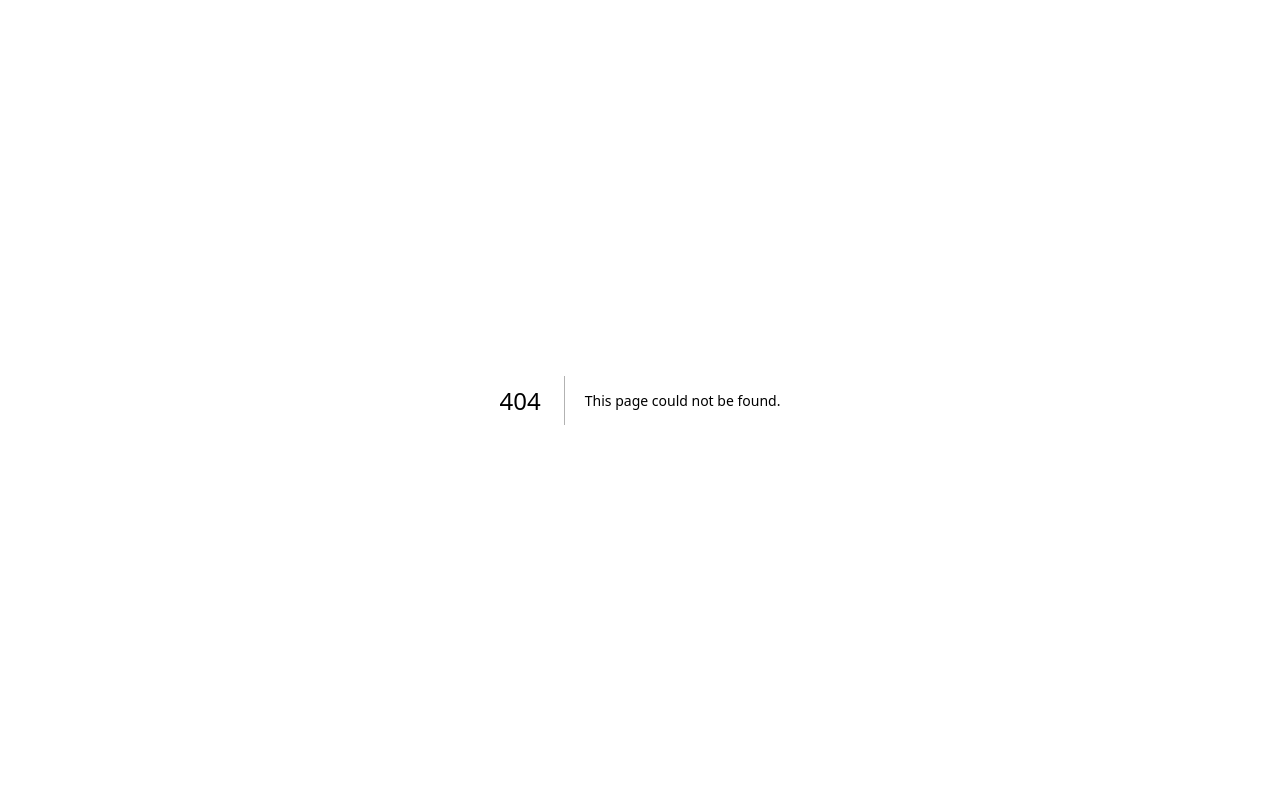
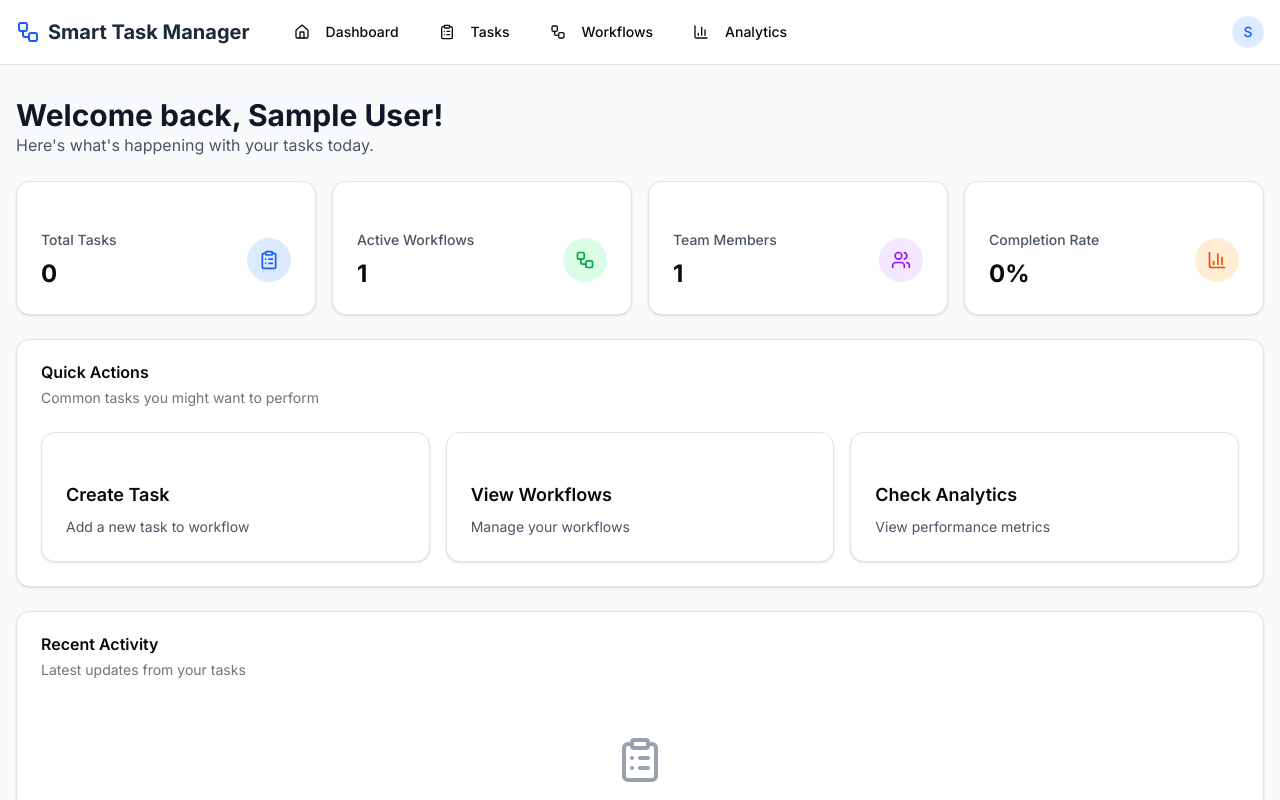
Before and after one commit to SohanurRahman007/smart-task-manager-frontend, a Next.js app: page /dashboard in a window 1280 px wide. Before the commit this address had no page. Shown: the top 800 px of the page. Built offline with nearby package versions, Linux system fonts and the light colour scheme; sample sign-in values are in the browser's storage.

Commit message:
dashboard error fixed

```diff
--- /dev/null
+++ b/components/shared/Navbar.tsx
@@ -0,0 +1,126 @@
+"use client";
+
+import { useRouter } from "next/navigation";
+import { useDispatch, useSelector } from "react-redux";
+import { RootState } from "@/lib/store/store";
+import { logout } from "@/lib/store/slices/authSlice";
+import { Button } from "@/components/ui/button";
+import { Avatar, AvatarFallback } from "@/components/ui/avatar";
+import {
+  DropdownMenu,
+  DropdownMenuContent,
+  DropdownMenuItem,
+  DropdownMenuLabel,
+  DropdownMenuSeparator,
+  DropdownMenuTrigger,
+} from "@/components/ui/dropdown-menu";
+import {
+  Home,
+  ClipboardList,
+  Workflow,
+  BarChart3,
+  LogOut,
+  User,
+} from "lucide-react";
+
+export default function Navbar() {
+  const router = useRouter();
+  const dispatch = useDispatch();
+  const { user } = useSelector((state: RootState) => state.auth);
+
+  const handleLogout = () => {
+    dispatch(logout());
+    router.push("/login");
+  };
+
+  const navItems = [
+    {
+      label: "Dashboard",
+      icon: <Home className="h-4 w-4" />,
+      path: "/dashboard",
+    },
+    {
+      label: "Tasks",
+      icon: <ClipboardList className="h-4 w-4" />,
+      path: "/dashboard/tasks",
+    },
+    {
+      label: "Workflows",
+      icon: <Workflow className="h-4 w-4" />,
+      path: "/dashboard/workflows",
+    },
+    {
+      label: "Analytics",
+      icon: <BarChart3 className="h-4 w-4" />,
+      path: "/dashboard/analytics",
+    },
+  ];
+
+  return (
+    <nav className="bg-white border-b">
+      <div className="container mx-auto px-4">
+        <div className="flex h-16 items-center justify-between">
+          <div className="flex items-center space-x-8">
+            <div className="flex items-center space-x-2">
+              <Workflow className="h-6 w-6 text-blue-600" />
+              <span className="text-xl font-bold text-gray-800">
+                Smart Task Manager
+              </span>
+            </div>
+
+            <div className="hidden md:flex space-x-4">
+              {navItems.map((item) => (
+                <Button
+                  key={item.label}
+                  variant="ghost"
+                  onClick={() => router.push(item.path)}
+                  className="flex items-center space-x-2"
+                >
+                  {item.icon}
+                  <span>{item.label}</span>
+                </Button>
+              ))}
+            </div>
+          </div>
+
+          <div className="flex items-center space-x-4">
+            <DropdownMenu>
+              <DropdownMenuTrigger asChild>
+                <Button
+                  variant="ghost"
+                  className="relative h-8 w-8 rounded-full"
+                >
+                  <Avatar className="h-8 w-8">
+                    <AvatarFallback className="bg-blue-100 text-blue-600">
+                      {user?.name?.charAt(0).toUpperCase()}
+                    </AvatarFallback>
+                  </Avatar>
+                </Button>
+              </DropdownMenuTrigger>
+              <DropdownMenuContent className="w-56" align="end">
+                <DropdownMenuLabel>
+                  <div className="flex flex-col space-y-1">
+                    <p className="text-sm font-medium">{user?.name}</p>
+                    <p className="text-xs text-gray-500">{user?.email}</p>
+                    <p className="text-xs text-blue-600 font-medium capitalize">
+                      {user?.role}
+                    </p>
+                  </div>
+                </DropdownMenuLabel>
+                <DropdownMenuSeparator />
+                <DropdownMenuItem onClick={() => router.push("/dashboard")}>
+                  <User className="mr-2 h-4 w-4" />
+                  <span>Profile</span>
+                </DropdownMenuItem>
+                <DropdownMenuItem onClick={handleLogout}>
+                  <LogOut className="mr-2 h-4 w-4" />
+                  <span>Logout</span>
+                </DropdownMenuItem>
+              </DropdownMenuContent>
+            </DropdownMenu>
+          </div>
+        </div>
+      </div>
+    </nav>
+  );
+}
--- a/src/app/(dashboard)/layout.tsx
+++ b/src/app/dashboard/layout.tsx
@@ -4,7 +4,7 @@ import { useEffect } from "react";
 import { useRouter } from "next/navigation";
 import { useSelector } from "react-redux";
 import { RootState } from "@/lib/store/store";
-import Navbar from "@/components/shared/Navbar";
+import Navbar from "../../../components/shared/Navbar";
 
 export default function DashboardLayout({
   children,
--- /dev/null
+++ b/src/app/dashboard/page.tsx
@@ -0,0 +1,144 @@
+"use client";
+
+import { useSelector } from "react-redux";
+import { RootState } from "@/lib/store/store";
+import {
+  Card,
+  CardContent,
+  CardDescription,
+  CardHeader,
+  CardTitle,
+} from "@/components/ui/card";
+import { Button } from "@/components/ui/button";
+import { Users, ClipboardList, Workflow, BarChart3 } from "lucide-react";
+import { useRouter } from "next/navigation";
+
+export default function DashboardPage() {
+  const { user } = useSelector((state: RootState) => state.auth);
+  const router = useRouter();
+
+  const stats = [
+    {
+      label: "Total Tasks",
+      value: "0",
+      icon: <ClipboardList className="h-5 w-5" />,
+      color: "bg-blue-100 text-blue-600",
+    },
+    {
+      label: "Active Workflows",
+      value: "1",
+      icon: <Workflow className="h-5 w-5" />,
+      color: "bg-green-100 text-green-600",
+    },
+    {
+      label: "Team Members",
+      value: "1",
+      icon: <Users className="h-5 w-5" />,
+      color: "bg-purple-100 text-purple-600",
+    },
+    {
+      label: "Completion Rate",
+      value: "0%",
+      icon: <BarChart3 className="h-5 w-5" />,
+      color: "bg-orange-100 text-orange-600",
+    },
+  ];
+
+  const quickActions = [
+    {
+      label: "Create Task",
+      description: "Add a new task to workflow",
+      action: () => router.push("/dashboard/tasks?create=true"),
+    },
+    {
+      label: "View Workflows",
+      description: "Manage your workflows",
+      action: () => router.push("/dashboard/workflows"),
+    },
+    {
+      label: "Check Analytics",
+      description: "View performance metrics",
+      action: () => router.push("/dashboard/analytics"),
+    },
+  ];
+
+  return (
+    <div className="space-y-6">
+      <div>
+        <h1 className="text-3xl font-bold text-gray-900">
+          Welcome back, {user?.name}!
+        </h1>
+        <p className="text-gray-600">
+          Here's what's happening with your tasks today.
+        </p>
+      </div>
+
+      {/* Stats Grid */}
+      <div className="grid grid-cols-1 md:grid-cols-2 lg:grid-cols-4 gap-4">
+        {stats.map((stat) => (
+          <Card key={stat.label}>
+            <CardContent className="pt-6">
+              <div className="flex items-center justify-between">
+                <div>
+                  <p className="text-sm font-medium text-gray-600">
+                    {stat.label}
+                  </p>
+                  <p className="text-2xl font-bold mt-2">{stat.value}</p>
+                </div>
+                <div className={`p-3 rounded-full ${stat.color}`}>
+                  {stat.icon}
+                </div>
+              </div>
+            </CardContent>
+          </Card>
+        ))}
+      </div>
+
+      {/* Quick Actions */}
+      <Card>
+        <CardHeader>
+          <CardTitle>Quick Actions</CardTitle>
+          <CardDescription>
+            Common tasks you might want to perform
+          </CardDescription>
+        </CardHeader>
+        <CardContent>
+          <div className="grid grid-cols-1 md:grid-cols-3 gap-4">
+            {quickActions.map((action) => (
+              <Card
+                key={action.label}
+                className="cursor-pointer hover:bg-gray-50"
+              >
+                <CardContent className="pt-6" onClick={action.action}>
+                  <h3 className="font-semibold text-lg mb-2">{action.label}</h3>
+                  <p className="text-sm text-gray-600">{action.description}</p>
+                </CardContent>
+              </Card>
+            ))}
+          </div>
+        </CardContent>
+      </Card>
+
+      {/* Recent Activity */}
+      <Card>
+        <CardHeader>
+          <CardTitle>Recent Activity</CardTitle>
+          <CardDescription>Latest updates from your tasks</CardDescription>
+        </CardHeader>
+        <CardContent>
+          <div className="text-center py-8 text-gray-500">
+            <ClipboardList className="h-12 w-12 mx-auto mb-4 text-gray-400" />
+            <p>No recent activity yet</p>
+            <Button
+              variant="outline"
+              className="mt-4"
+              onClick={() => router.push("/dashboard/tasks")}
+            >
+              View All Tasks
+            </Button>
+          </div>
+        </CardContent>
+      </Card>
+    </div>
+  );
+}
```
